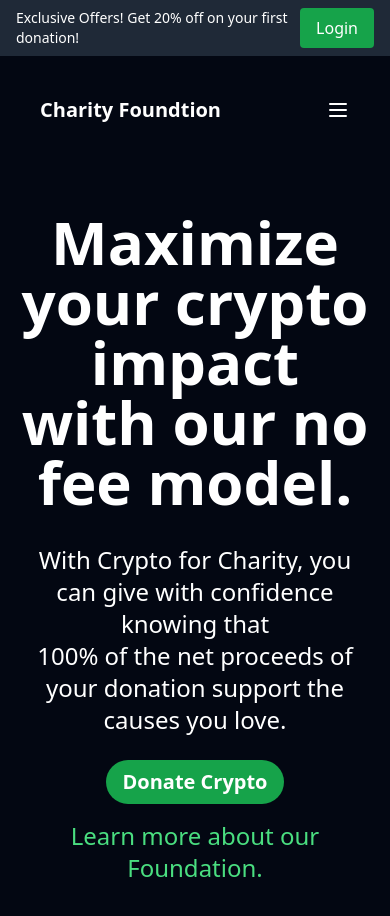
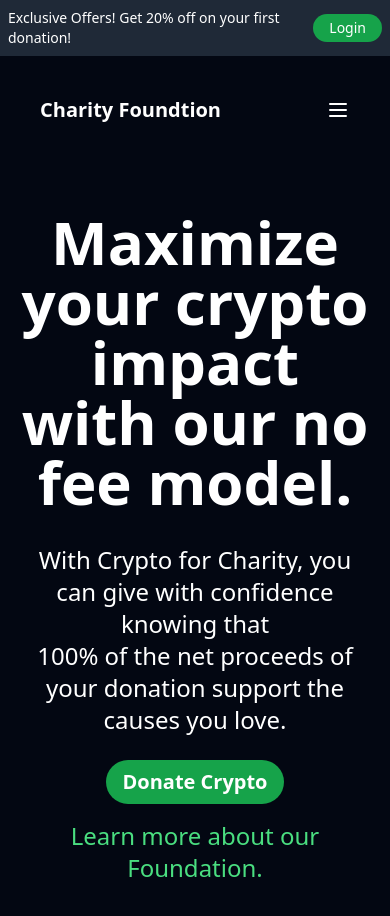
Before and after one commit to Usamahafiz8/charity-coin-moiz-fyp, a Next.js app: page / in a window 390 px wide. Shown: the top 916 px of the page. Built offline with nearby package versions, Linux system fonts and the light colour scheme.

Commit message:
responsive offer bar

```diff
--- a/src/components/OfferBar.js
+++ b/src/components/OfferBar.js
@@ -3,16 +3,18 @@ import Link from 'next/link';
 
 const OfferBar = () => {
   return (
-    <div className="bg-gray-800 text-white py-2 px-4 flex justify-between items-center">
-      <div className="flex-1">
-        <p className="text-sm">Exclusive Offers! Get 20% off on your first donation!</p>
-      </div>
+
+
+    <div className="bg-gray-800 ">
+      <div className='container mx-auto text-white   text-sm py-2 px-2 lg:px-0 flex justify-between items-center'>
+        <p className="">Exclusive Offers! Get 20% off on your first donation!</p>
       <div>
         <Link href="/login">
-          <button className="bg-green-600 text-white px-4 py-2 rounded hover:bg-green-400 transition duration-200">
+          <button className="bg-green-600 text-white px-4 py-1 rounded-full hover:bg-green-400 transition duration-200">
             Login
           </button>
         </Link>
+    </div>
       </div>
     </div>
   );
```
